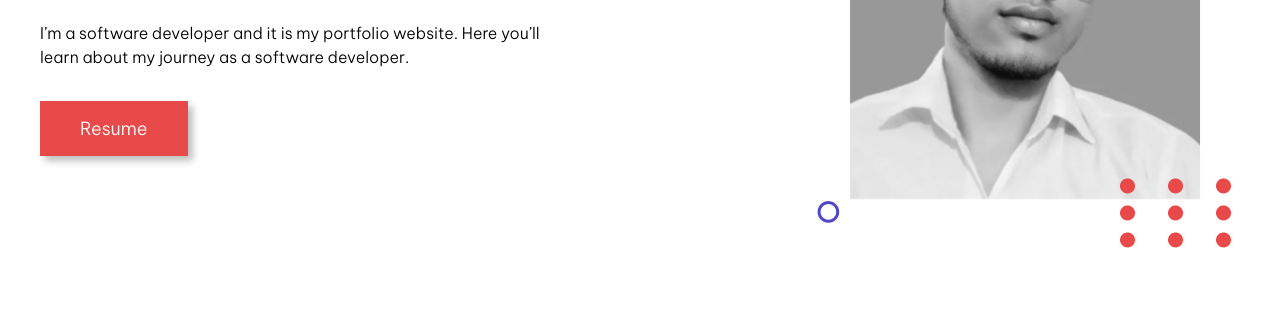
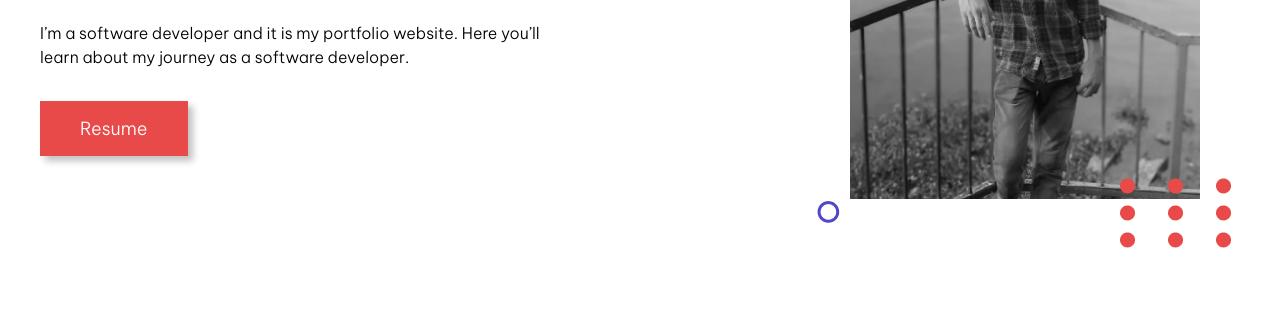
Before and after one commit to Lileshmohane1/myportfolio.github.io, a plain HTML site: page index.html in a window 1280 px wide. Shown: the part 401-722 px from the top of the page. Drawn offline with nearby package versions, Linux system fonts and the light colour scheme; files whose address does not match are found by name.

Commit message:
Update index.html

```diff
--- a/index.html
+++ b/index.html
@@ -112,7 +112,7 @@
       <!-- right -->
       <div class="hero-section-right">
         <div class="my-image">
-          <img src="images\userAsset\lilesh mohane.png" width="350" height="400" alt=""/>
+          <img src="image/IMG_20220716_231417_926.jpg" width="350" height="400" alt=""/>
         </div>
 
         <div class="icon-zigzag">
```
